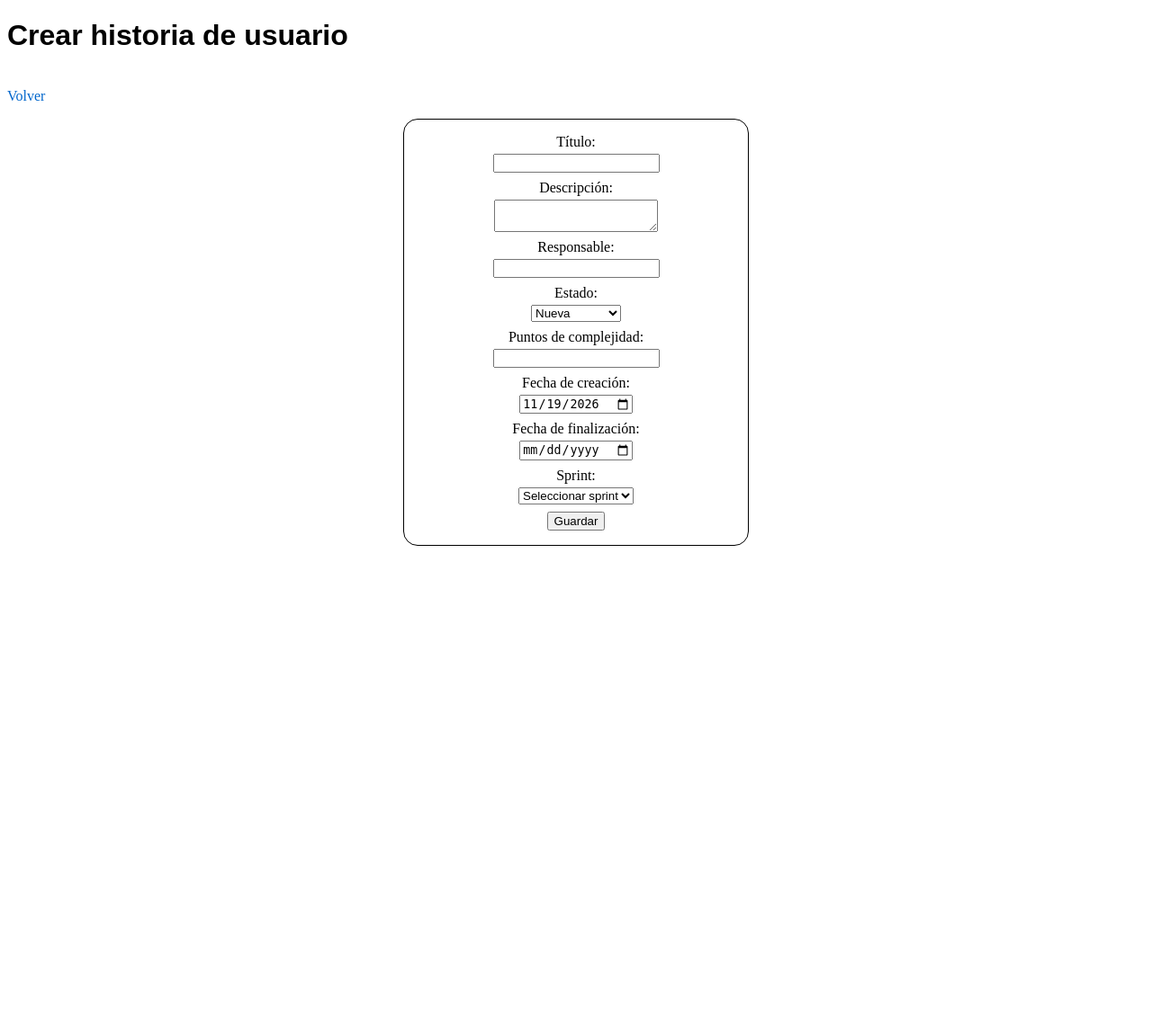
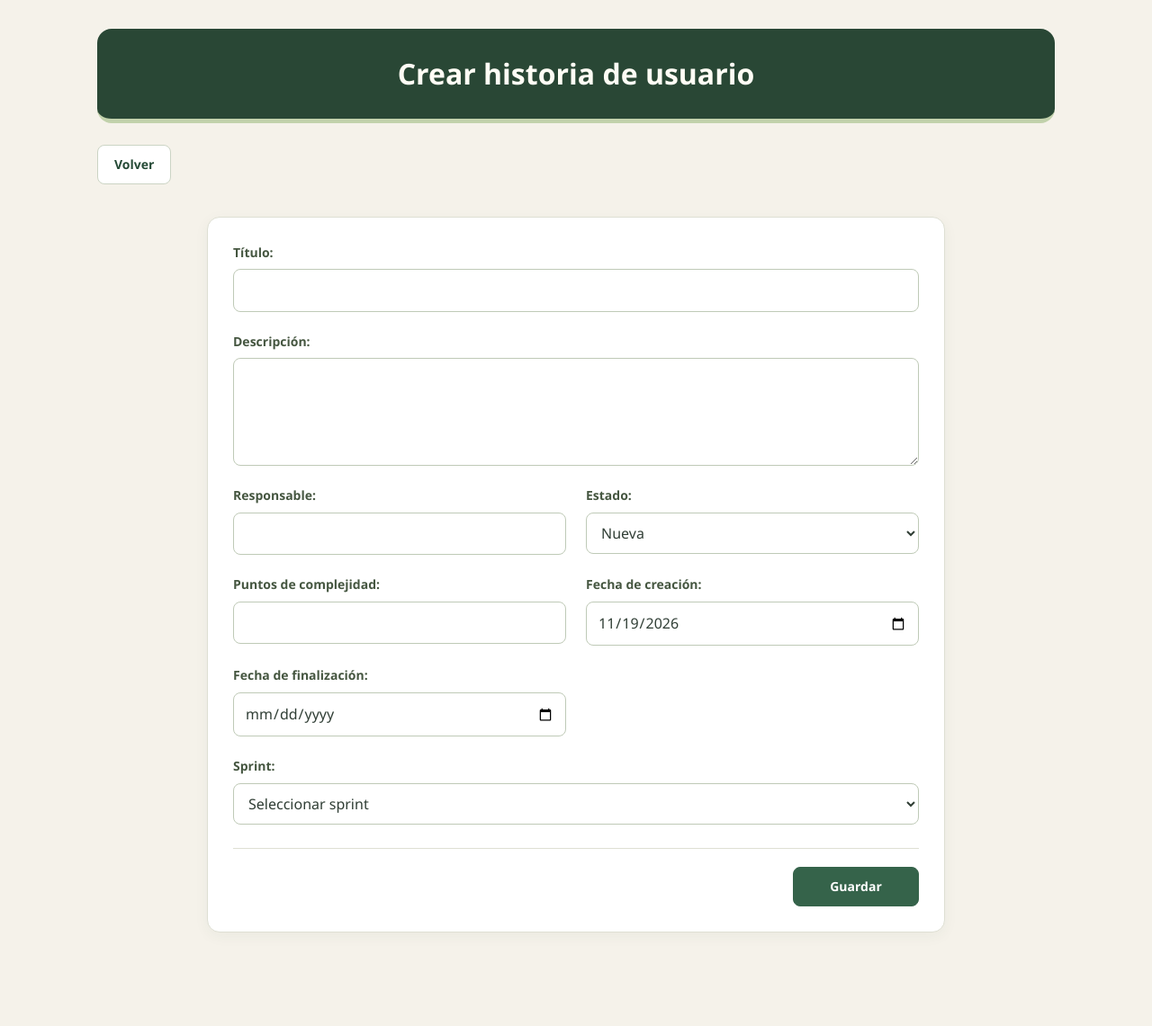
Before and after one commit to jdmora-hub/Trabajo_Monoliticos, a PHP site: page /views/historia_form.php in a window 1280 px wide. Shown: the whole page at 90% size. Before the commit the page ends 607 px from the top, so only its background shows below. Run offline with PHP 8.4, Linux system fonts and the light colour scheme; data that the repository does not hold is empty.

Commit message:
Actualización interfaz

```diff
--- a/public/css/style.css
+++ b/public/css/style.css
@@ -1,45 +1,300 @@
+
+* {
+  box-sizing: border-box;
+}
+
+body {
+  max-width: 1120px;
+  min-height: 100vh;
+  margin: 0 auto;
+  padding: 32px 28px 64px;
+  background-color: #f5f2ea;
+  color: #303e35;
+  font-family: "Segoe UI", Arial, sans-serif;
+  font-size: 16px;
+  line-height: 1.6;
+}
+
+h1 {
+  margin: 0 0 24px;
+  padding: 30px 26px;
+  border-radius: 16px;
+  background-color: #294735;
+  text-align: center;
+  border-bottom: 5px solid #c2d2ac;
+  color: #fffdf5;
+  font-size: 32px;
+  line-height: 1.25;
+  overflow-wrap: anywhere;
+}
+
+h2 {
+  margin: 36px 0 16px;
+  padding: 14px 18px;
+  background-color: #e5ebdc;
+  border-radius: 0 10px 10px 0;
+  border-left: 4px solid #35634a;
+  color: #294735;
+  font-size: 21px;
+  line-height: 1.5;
+  overflow-wrap: anywhere;
+}
+
+p {
+  margin: 18px 0;
+  padding: 16px 20px;
+  border: 1px solid #dedfd3;
+  border-radius: 10px;
+  background-color: #ffffff;
+  color: #626a5b;
+  overflow-wrap: anywhere;
+}
+
+body > br {
+  display: none;
+}
+
+a,
+button {
+  display: inline-flex;
+  align-items: center;
+  justify-content: center;
+  min-height: 44px;
+  padding: 10px 18px;
+  border: 1px solid #cbd4c4;
+  border-radius: 8px;
+  background-color: #ffffff;
+  color: #254a36;
+  font: inherit;
+  font-size: 14px;
+  font-weight: bold;
+  line-height: 1.4;
+  text-align: center;
+  text-decoration: none;
+  cursor: pointer;
+  transition: background-color 200ms ease-in-out,
+              border-color 200ms ease-in-out,
+              box-shadow 200ms ease-in-out;
+}
+
+body > a {
+  margin: 0 6px 12px 0;
+}
+
+a:hover {
+  border-color: #35634a;
+  background-color: #e9efdf;
+}
+
+body > a[href="sprint_form.php"],
+body > a[href="historia_form.php"],
+button[type="submit"] {
+  border-color: #35634a;
+  background-color: #35634a;
+  color: #ffffff;
+}
+
+body > a[href="sprint_form.php"]:hover,
+body > a[href="historia_form.php"]:hover,
+button[type="submit"]:hover {
+  border-color: #254a36;
+  background-color: #254a36;
+  box-shadow: 0 3px 8px #35634a26;
+}
+
+a[href*="borrar_"] {
+  border-color: #e7c9bc;
+  background-color: #fcf0e9;
+  color: #9b432c;
+}
+
+a[href*="borrar_"]:hover {
+  border-color: #9b432c;
+  background-color: #f7dfd2;
+}
+
+a:focus-visible,
+button:focus-visible {
+  outline: 3px solid #35634a;
+  outline-offset: 3px;
+}
+
 form {
-    border: 1px solid #000;
-    border-radius: 16px;
-    margin: auto;
-    margin-block: 16px;
-    padding: 16px;
-    width: 350px;
+  display: grid;
+  grid-template-columns: repeat(2, minmax(0, 1fr));
+  gap: 22px;
+  max-width: 820px;
+  margin: 24px auto 40px;
+  padding: 28px;
+  border: 1px solid #dedfd3;
+  border-radius: 14px;
+  background-color: #ffffff;
+  box-shadow: 0 4px 16px #3045360d;
+}
+
+form > div {
   display: flex;
   flex-direction: column;
-    gap: 8px;
+  gap: 7px;
+  min-width: 0;
+  margin-bottom: 0;
 }
 
-form div{
+form > div:first-of-type,
+form > div:has(textarea),
+form > div:has(#sprint_id) {
+  grid-column: 1 / -1;
+}
+
+form > div:last-child {
+  grid-column: 1 / -1;
+  padding-top: 20px;
+  border-top: 1px solid #dedfd3;
+  margin-top: 4px;
+  margin-bottom: 0;
+  align-items: flex-end;
+}
+
+label {
+  color: #455640;
+  font-size: 14px;
+  font-weight: bold;
+}
+
+input:not([type="hidden"]),
+select,
+textarea {
   width: 100%;
-    display: flex;
-    flex-direction: column;
-    justify-content: center;
-    align-items: center;
-    gap: 4px;
+  min-width: 0;
+  min-height: 44px;
+  padding: 10px 12px;
+  border: 1px solid #bfcab7;
+  border-radius: 8px;
+  background-color: #ffffff;
+  color: #303e35;
+  font: inherit;
+  transition: border-color 200ms ease-in-out, box-shadow 200ms ease-in-out;
+}
+
+textarea {
+  min-height: 120px;
+  resize: vertical;
+}
+
+input:focus,
+select:focus,
+textarea:focus {
+  border-color: #35634a;
+  outline: 2px solid #c9dbb8;
+  outline-offset: 1px;
+}
+
+button[type="submit"] {
+  min-width: 140px;
 }
 
 table {
-    border-collapse: collapse;
   width: 100%;
-    margin-top: 16px;
+  margin: 16px 0 28px;
+  border: 1px solid #dedfd3;
+  border-spacing: 0;
+  border-radius: 12px;
+  background-color: #ffffff;
+  overflow: hidden;
+  box-shadow: 0 4px 16px #3045360d;
 }
 
-th, td {
-    border: 1px solid #000;
-    padding: 8px;
+th,
+td {
+  padding: 14px 16px;
   text-align: left;
+  vertical-align: middle;
+  font-size: 14px;
+  overflow-wrap: anywhere;
+}
+
+th {
+  background-color: #455c42;
+  color: #fffdf5;
+  font-weight: bold;
+}
+
+td {
+  border-top: 1px solid #e5e6db;
+}
+
+tbody tr {
+  transition: background-color 200ms ease-in-out;
+}
+
+tbody tr:nth-child(even) {
+  background-color: #fafaf5;
+}
+
+tbody tr:hover {
+  background-color: #edf2e4;
+}
+
+td a {
+  margin: 3px 2px;
+  padding: 8px 12px;
+  font-size: 13px;
+}
+
+p[style*="color:red"] {
+  border-color: #e7c9bc;
+  background-color: #fcf0e9;
+  color: #9b432c !important;
+}
+
+p[style*="color:green"] {
+  border-color: #bfd2b3;
+  background-color: #edf5e6;
+  color: #35602c !important;
+}
+
+@media (max-width: 768px) {
+  body {
+    padding: 24px 16px 40px;
   }
 
   h1 {
-    font-family: Arial, sans-serif;
+    font-size: 26px;
   }
 
-a {
-    text-decoration: none;
-    color: #0066cc;
+  h2 {
+    font-size: 18px;
   }
 
-a:hover {
-    text-decoration: underline;
+  form {
+    grid-template-columns: 1fr;
+    gap: 18px;
+    padding: 20px;
   }
+
+  table {
+    display: block;
+    overflow-x: auto;
+  }
+
+  th,
+  td {
+    min-width: 100px;
+    padding: 12px;
+  }
+
+  td:last-child a {
+    display: flex;
+  }
+}
+
+@media (prefers-reduced-motion: reduce) {
+  a,
+  button,
+  input,
+  select,
+  textarea,
+  tbody tr {
+    transition: none;
+  }
+}
```
Lines whose indentation alone changed are shown as unchanged.
